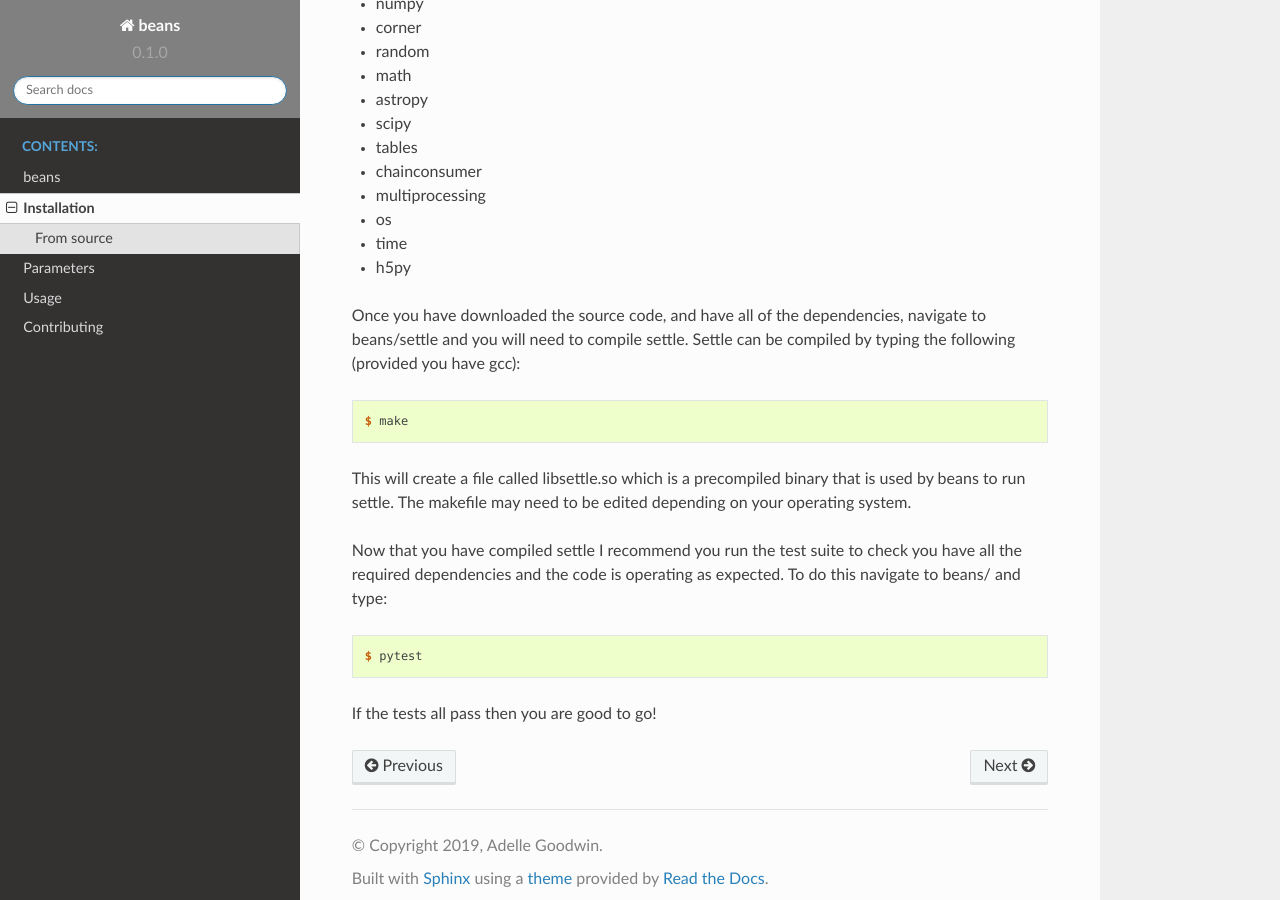
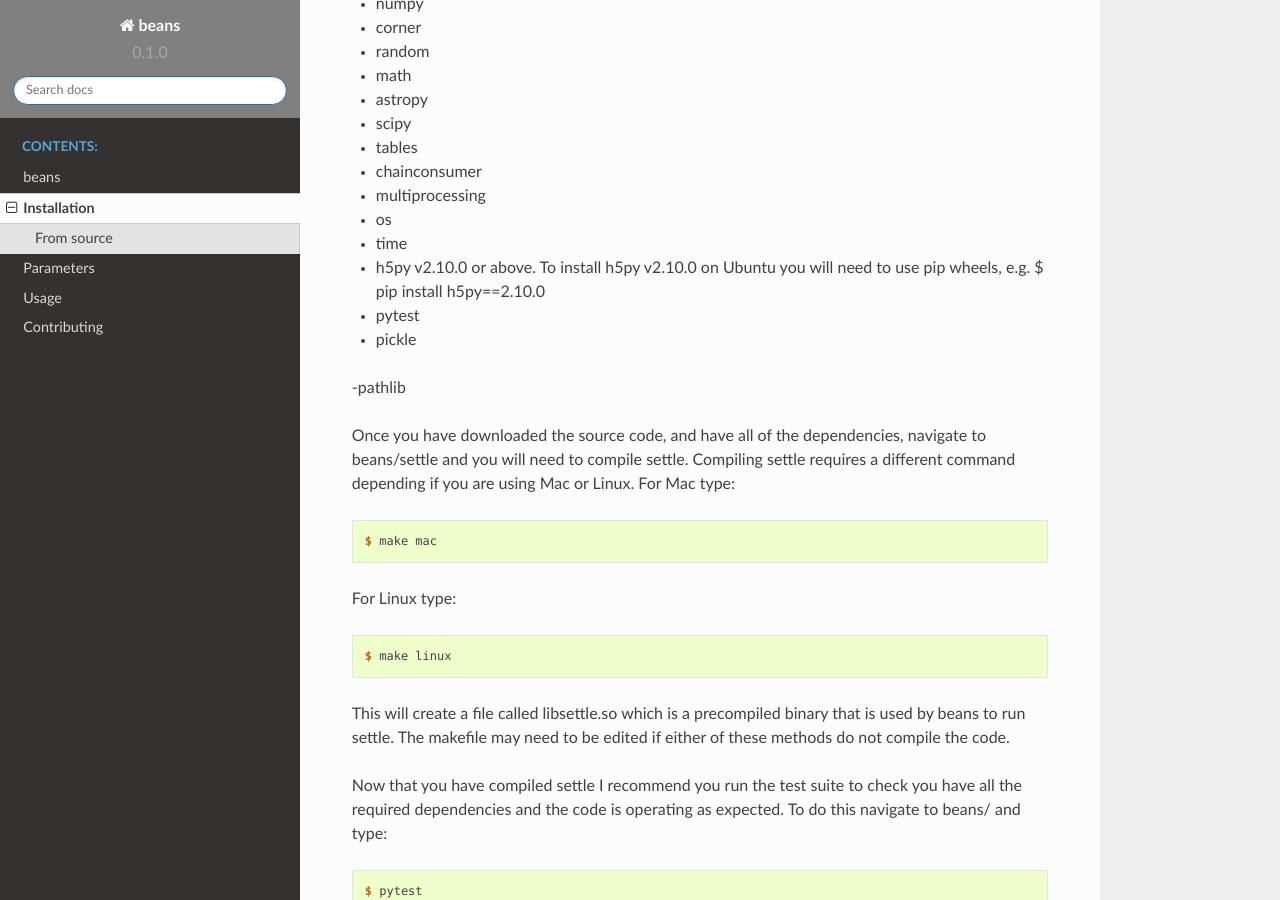
Before and after one commit to adellej/beans, a Sphinx documentation site: the page built from docs/installation.rst, in a window 1280 px wide and 900 px high, scrolled down 621 px. Built offline with Sphinx 7.4.7 and the Read the Docs theme 2.0.0, drawn with Linux system fonts in a browser that asks for light colours; pages that are not in the unit, such as notebooks, are missing from menus.

Commit message:
added option to compile settle on mac or linux systems

```diff
--- a/docs/installation.rst
+++ b/docs/installation.rst
@@ -46,16 +46,25 @@ The first thing to do is check that you have all of the required python dependen
 - multiprocessing
 - os
 - time
-- h5py
+- h5py v2.10.0 or above. To install h5py v2.10.0 on Ubuntu you will need to use pip wheels, e.g. $ pip install h5py==2.10.0
+- pytest
+- pickle
+-pathlib
 
-
-Once you have downloaded the source code, and have all of the dependencies, navigate to beans/settle and you will need to compile settle. Settle can be compiled by typing the following (provided you have gcc):
+Once you have downloaded the source code, and have all of the dependencies, navigate to beans/settle and you will need to compile settle. Compiling settle requires a different command depending if you are using Mac or Linux. For Mac type:
 
 .. code-block:: console
 
-    $ make
+    $ make mac
 
-This will create a file called libsettle.so which is a precompiled binary that is used by beans to run settle. The makefile may need to be edited depending on your operating system.
+For Linux type:
+
+.. code-block:: console
+
+    $ make linux
+
+
+This will create a file called libsettle.so which is a precompiled binary that is used by beans to run settle. The makefile may need to be edited if either of these methods do not compile the code.
 
 Now that you have compiled settle I recommend you run the test suite to check you have all the required dependencies and the code is operating as expected. To do this navigate to beans/ and type:
 
```
Also changed, not shown: docs/usage.rst (+4 -4 lines), 4 other files.
